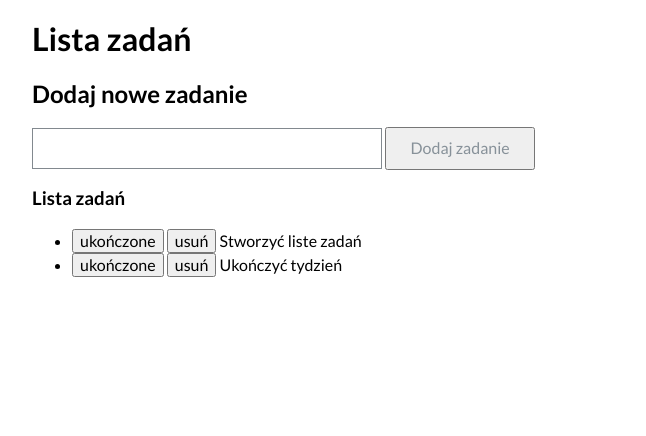
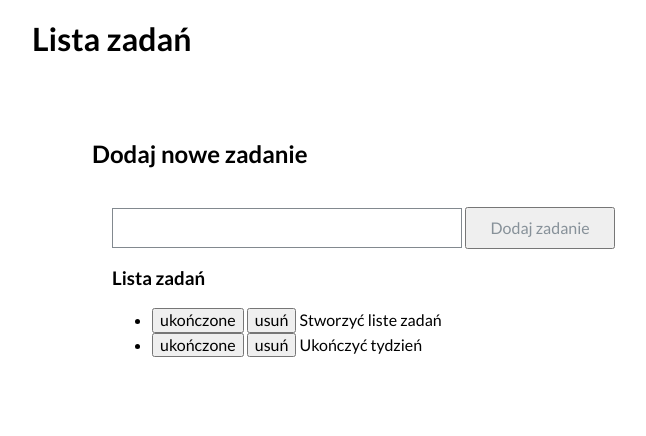
Before and after one commit to LeszekM12/todolist, a plain HTML site: page index.html in a window 1280 px wide. Shown: the whole page, without its empty margins (108-754 px from the left). Drawn offline with nearby package versions, Linux system fonts and the light colour scheme.

Commit message:
header & section css chenges

```diff
--- /dev/null
+++ b/css/header.css
@@ -0,0 +1,10 @@
+.header{
+    font-weight: bold;
+    max-width: 700px;
+}
+
+@media(max-width: 767px) {
+    .header{
+        text-align: center;
+    }
+}
--- a/css/section.css
+++ b/css/section.css
@@ -0,0 +1,9 @@
+.section {
+    margin: 20px;
+    padding: 40px;
+    flex-basis: 400px;
+}
+
+.section__body {
+    padding: 20px;
+}
--- a/index.html
+++ b/index.html
@@ -5,6 +5,7 @@
     <link href="css/tasks.css" rel="stylesheet" />
     <link href="css/form.css" rel="stylesheet" />
     <link href="css/section.css" rel="stylesheet" />
+    <link href="css/header.css" rel="stylesheet" />
     <meta charset="UTF-8" />
     <meta name="viewport" content="width=device-width, initial-scale=1.0" />
     <script defer src="js/script.js"></script>
```
